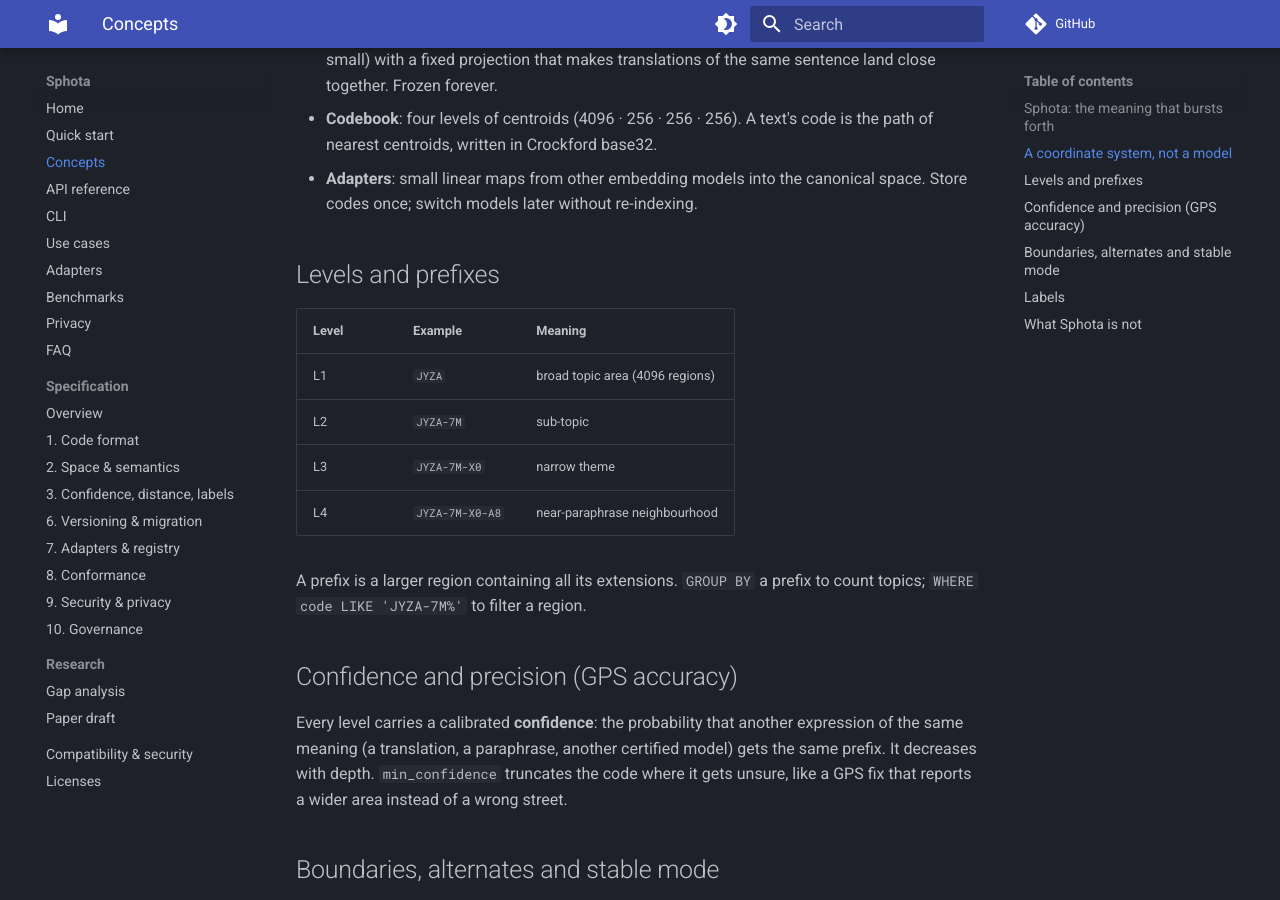
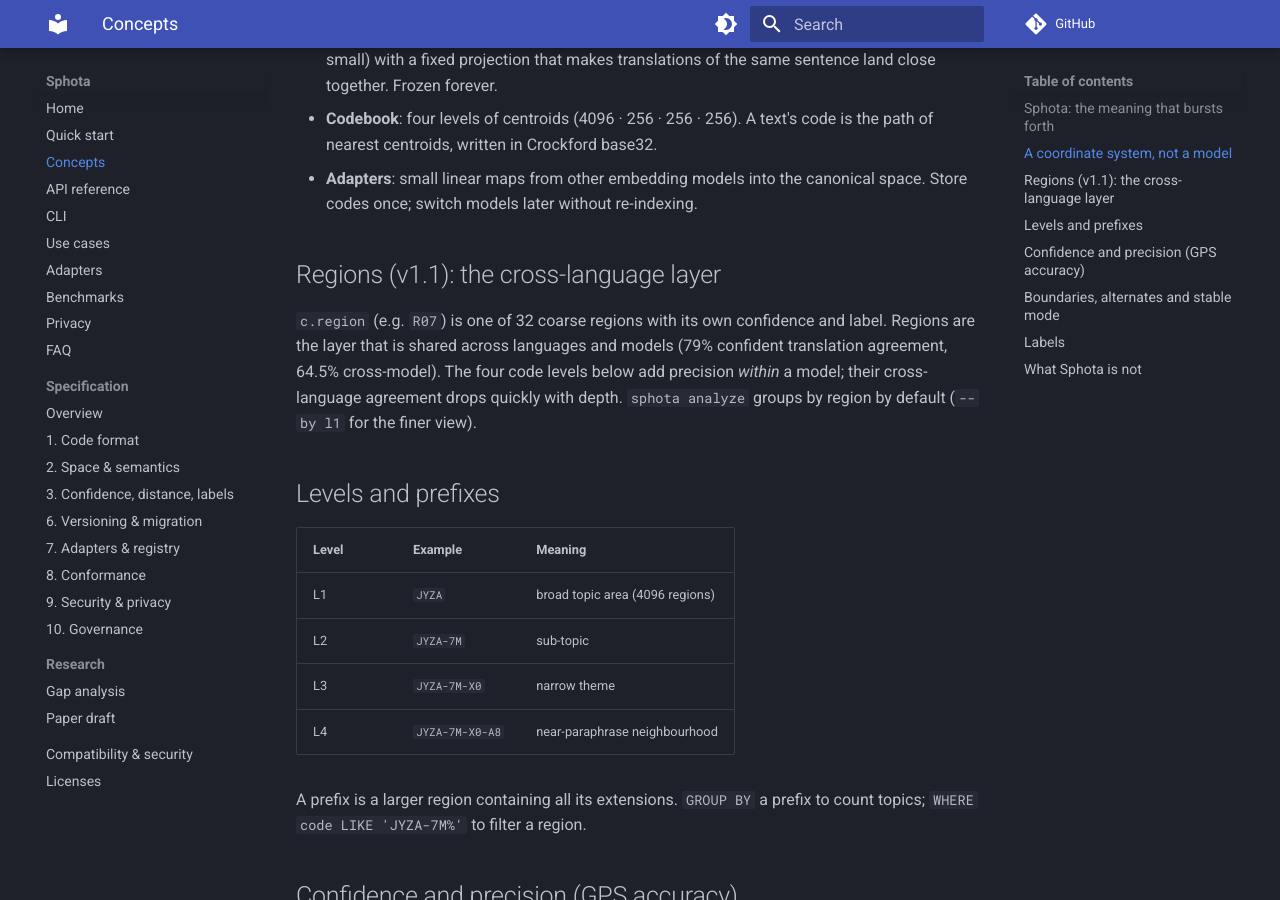
Before and after one commit to Thiruvikramanpravartak/sphota, an MkDocs documentation site: the page built from docs/concepts.md, in a window 1280 px wide and 900 px high, scrolled down 519 px. Built offline with MkDocs 1.6.1 and Material for MkDocs 9.7.7, drawn with Linux system fonts in a browser that asks for light colours; comment, search, counter and statistics services are not loaded.

Commit message:
Reposition README/docs (regions + migration), CI cost cut, PROGRESS final recommendation
Co-Authored-By: Claude Opus 5.5 <noreply@anthropic.com>
Claude-Session: https://claude.ai/code/session_01Pn1sk7njPcfERAbFYmoZ6D

```diff
--- a/docs/concepts.md
+++ b/docs/concepts.md
@@ -23,6 +23,14 @@ other model ─────────► adapter ─────────
   nearest centroids, written in Crockford base32.
 * **Adapters**: small linear maps from other embedding models into the canonical space. Store
   codes once; switch models later without re-indexing.
+
+## Regions (v1.1): the cross-language layer
+
+`c.region` (e.g. `R07`) is one of 32 coarse regions with its own confidence and label. Regions are
+the layer that is shared across languages and models (79% confident translation agreement, 64.5%
+cross-model). The four code levels below add precision *within* a model; their cross-language
+agreement drops quickly with depth. `sphota analyze` groups by region by default (`--by l1` for
+the finer view).
 
 ## Levels and prefixes
 
```
Also changed, not shown: PROGRESS.md (+25 -1 lines), README.md (+20 -3 lines), docs/index.md (+5 -3 lines), 1 other file.
